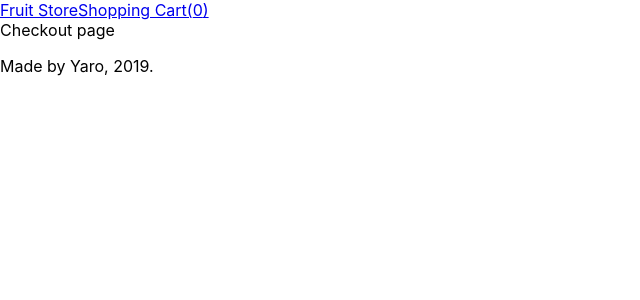
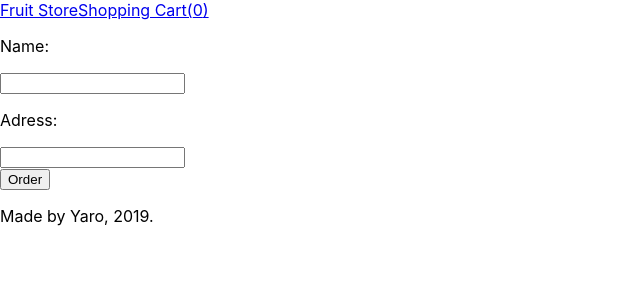
Before and after one commit to ProGloD/mandatory-cms2, a React (Create React App) app: page /checkout in a window 1280 px wide. Shown: the top 300 px of the page, without its empty margins (0-640 px from the left). Built offline with nearby package versions, Linux system fonts and the light colour scheme.

Commit message:
checkout page

```diff
--- a/src/App.js
+++ b/src/App.js
@@ -7,6 +7,7 @@ import Home from "./components/Home";
 import Product from "./components/Product";
 import Cart from "./components/Cart";
 import Checkout from "./components/Checkout";
+import OrderComplete from "./components/OrderComplete";
 import "./App.css";
 
 function App() {
@@ -38,6 +39,7 @@ function App() {
         <Route path="/product/:id" component={Product} />
         <Route path="/shopping_cart" component={Cart} />
         <Route path="/checkout" component={Checkout} />
+        <Route path="/order_complete" component={OrderComplete} />
       </main>
 
       <footer>
--- a/src/components/Checkout.jsx
+++ b/src/components/Checkout.jsx
@@ -1,7 +1,47 @@
-import React from "react";
+import React, { useState } from "react";
+import { Helmet } from "react-helmet";
+import { Redirect } from "react-router-dom";
+
+import { updateCart } from "../utils/store";
 
 function Checkout() {
-  return <div>Checkout page</div>;
+  const [name, updateName] = useState("");
+  const [adress, updateAdress] = useState("");
+  const [status, updateStatus] = useState(false);
+
+  function Submit(e) {
+    e.preventDefault();
+    updateCart([]);
+    updateStatus(true);
+  }
+
+  return status ? (
+    <Redirect to="/order_complete" />
+  ) : (
+    <div>
+      <Helmet>
+        <title>Checkout</title>
+      </Helmet>
+      <form onSubmit={Submit}>
+        <p>Name:</p>
+        <input
+          type="text"
+          required
+          onChange={e => updateName(e.target.value)}
+          value={name}
+        />
+        <p>Adress:</p>
+        <input
+          type="text"
+          required
+          onChange={e => updateAdress(e.target.value)}
+          value={adress}
+        />
+        <br />
+        <input type="submit" value="Order" />
+      </form>
+    </div>
+  );
 }
 
 export default Checkout;
--- /dev/null
+++ b/src/components/OrderComplete.jsx
@@ -0,0 +1,19 @@
+import React from "react";
+import { Helmet } from "react-helmet";
+import { Link } from "react-router-dom";
+
+function OrderComplete() {
+  return (
+    <div>
+      <Helmet>
+        <title>Order Complete</title>
+      </Helmet>
+      Your order is complete! Thank you for purchase!
+      <button>
+        <Link to="/">Back</Link>
+      </button>
+    </div>
+  );
+}
+
+export default OrderComplete;
```
